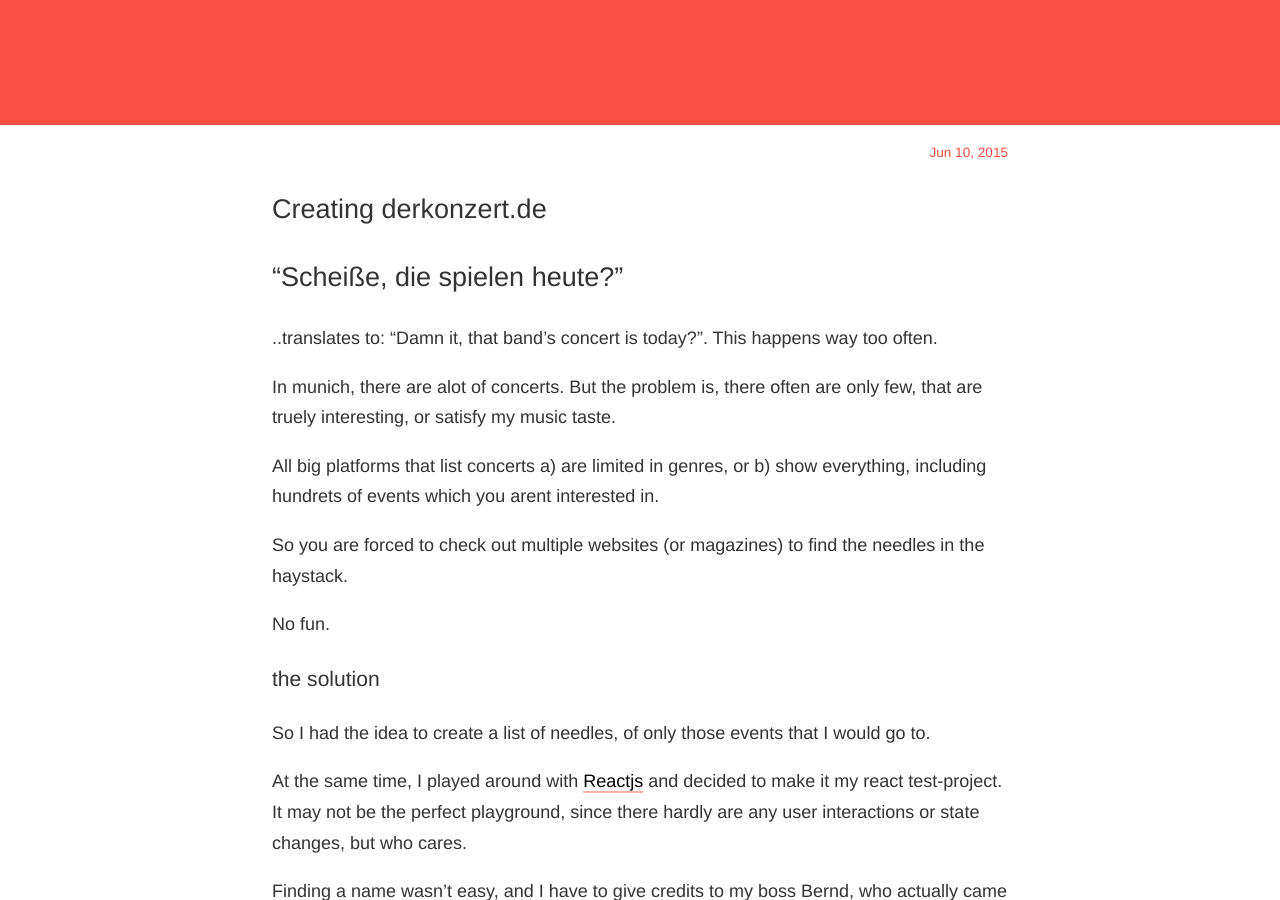
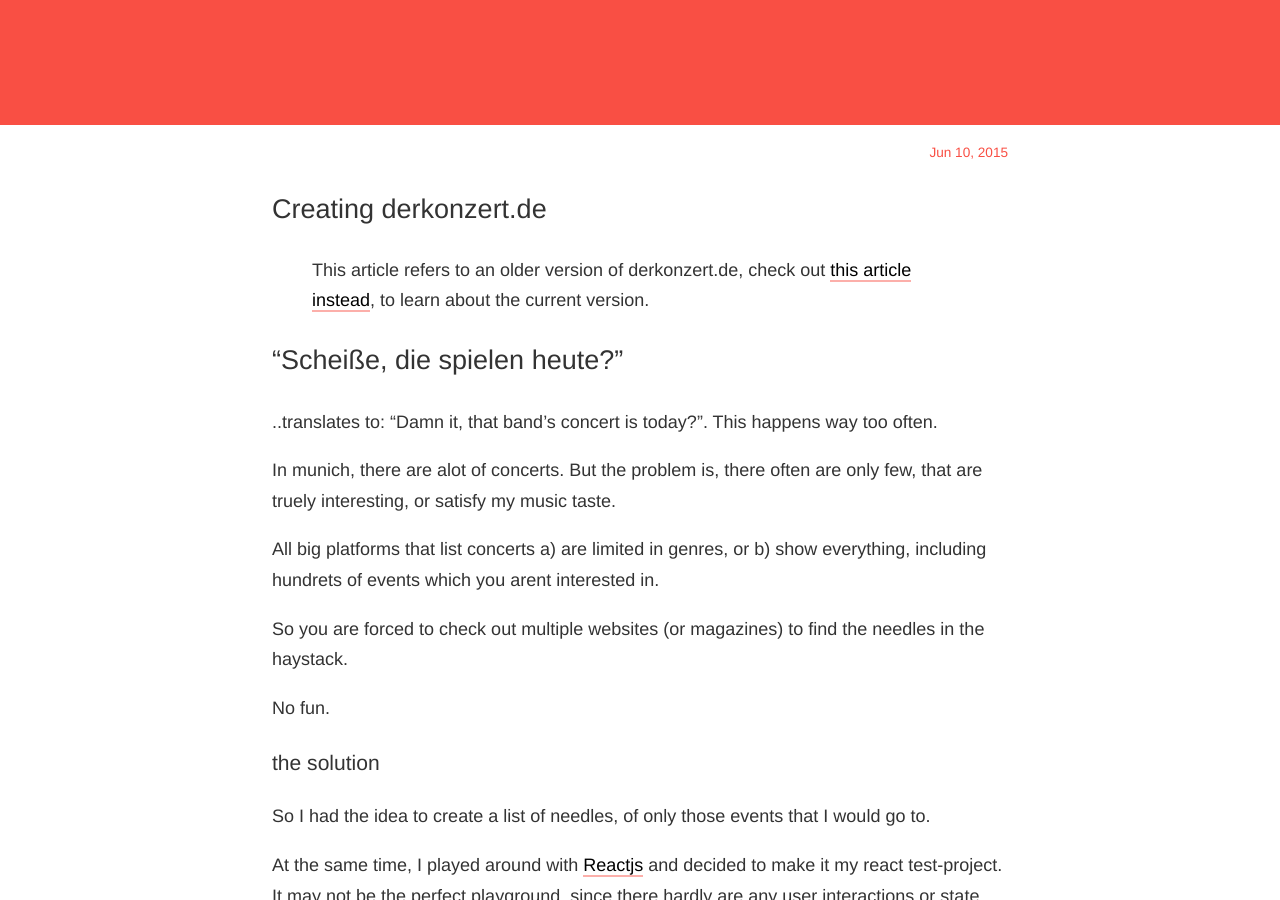
Before and after one commit to jkempff/jkempff.github.io, a Jekyll site: the page built from _posts/2015-06-10-derkonzert-de.md, in a window 1280 px wide and 900 px high, scrolled down 325 px. Built offline with Jekyll 4.4.1, drawn with Linux system fonts in a browser that asks for light colours.

Commit message:
Deprecation notice

```diff
--- a/_posts/2015-06-10-derkonzert-de.md
+++ b/_posts/2015-06-10-derkonzert-de.md
@@ -3,6 +3,8 @@ layout: post
 title: Creating derkonzert.de
 category: frontend
 ---
+
+> This article refers to an older version of derkonzert.de, check out [this article instead](http://ju.am/article/how-derkonzert-works-part-1), to learn about the current version.
 
 ## "Scheiße, die spielen heute?"
 
```
